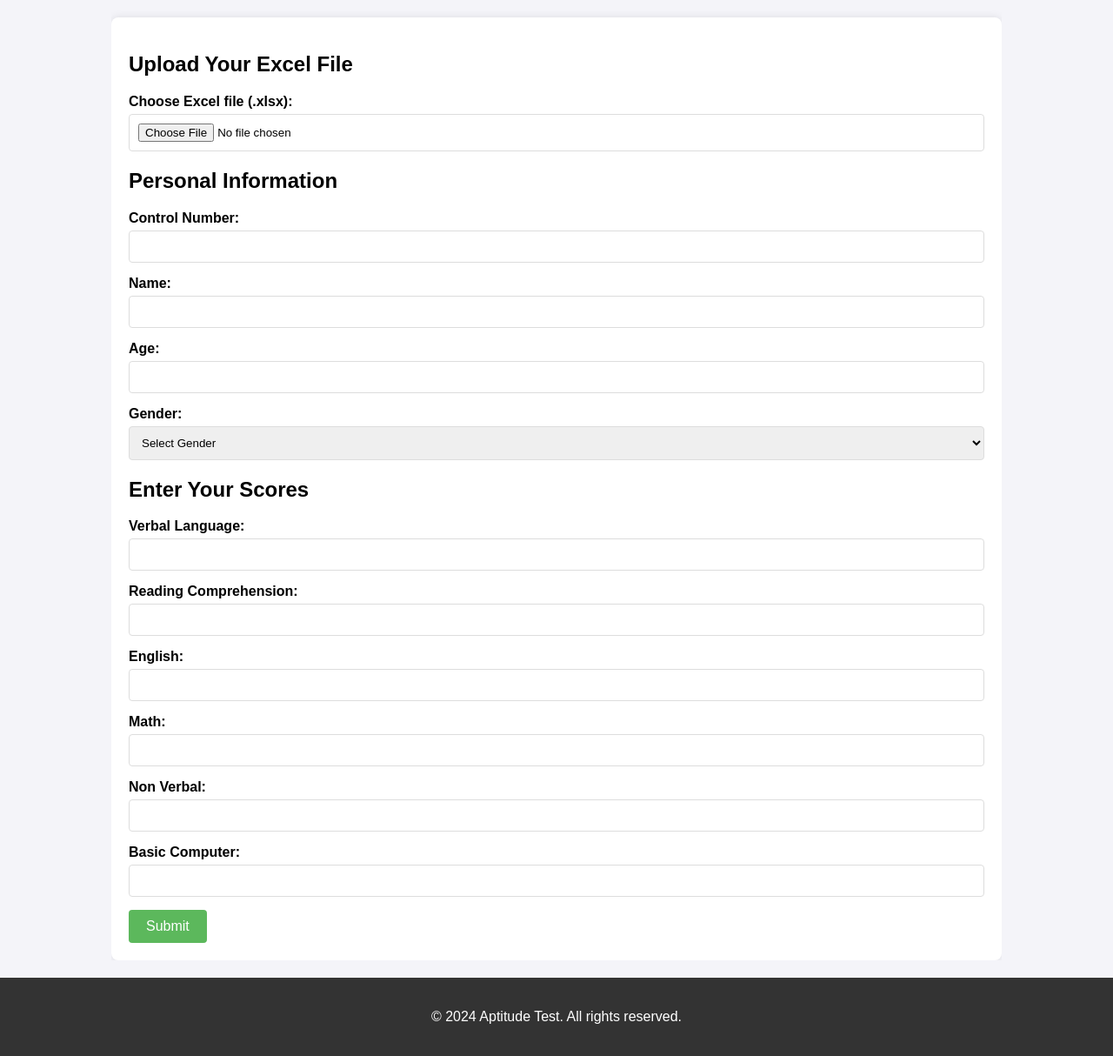
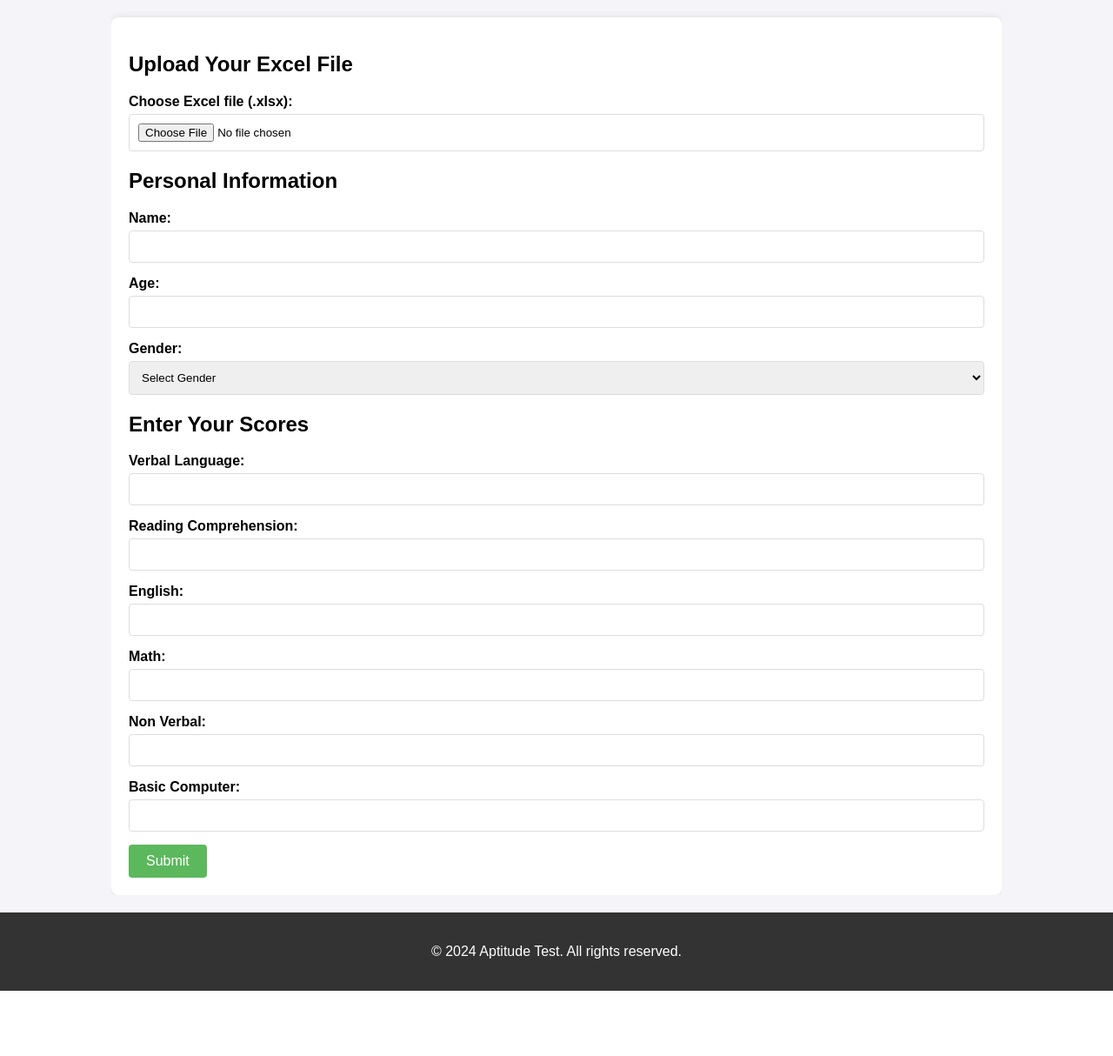
Before and after one commit to sinicoo/Course-Reccomendation-System-using-Pearson-and-Cosine-Similarity, a Flask app: page / in a window 1280 px wide. Shown: the part 77-1291 px from the top of the page at 87% size. After the commit the page ends 1216 px from the top, so only its background shows below. Run offline with Flask 3, Linux system fonts and the light colour scheme; parts of the project's set-up code (start-up, migrations or seed data) failed here and were passed over; some libraries are stand-ins or nearby versions.

Commit message:
Update index.html

```diff
--- a/templates/index.html
+++ b/templates/index.html
@@ -85,17 +85,12 @@
             <h2>Personal Information</h2>
 
             <div class="form-group">
-                <label for="control_number">Control Number:</label>
-                <input type="text" id="control_number" name="control_number" required>
-            </div>
-
-            <div class="form-group">
                 <label for="name">Name:</label>
                 <input type="text" id="name" name="name" required>
             </div>
             <div class="form-group">
-                <label for="age">Age:</label>
-                <input type="number" id="age" name="age" required>
+                <label for="control_number">Age:</label>
+                <input type="number" id="control_number" name="control_number" required>
             </div>
             <div class="form-group">
                 <label for="gender">Gender:</label>
```
